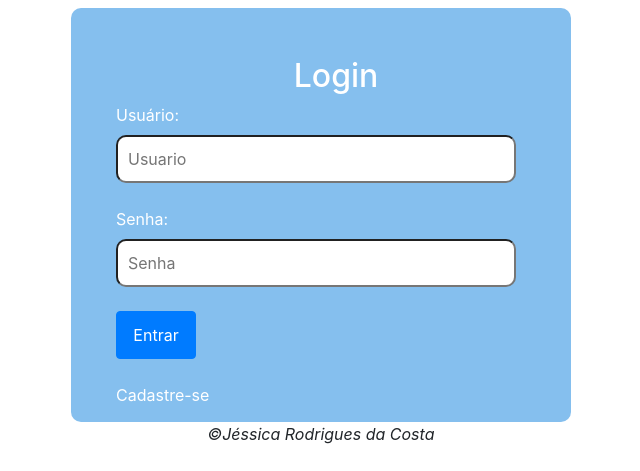
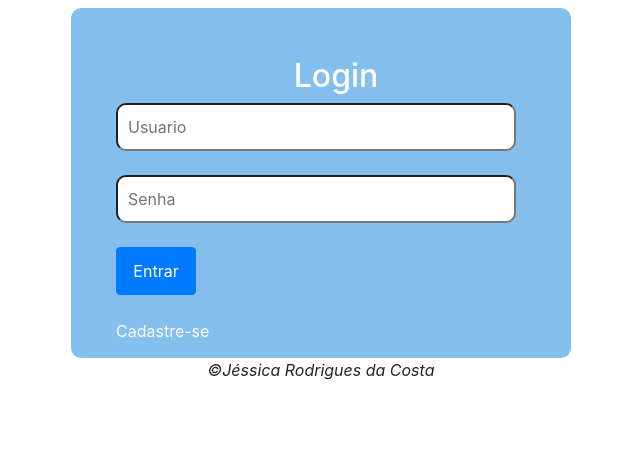
Before and after one commit to JessicaRodriguesdc/SystemTask, a PHP site: page / in a window 1280 px wide. Shown: the part 72-543 px from the top of the page, without its empty margins (319-959 px from the left). Run offline with PHP 8.4, Linux system fonts and the light colour scheme.

Commit message:
no message

```diff
--- a/public/index.php
+++ b/public/index.php
@@ -22,9 +22,7 @@
                 <form action="controller/login.php" method="post">
                 <br>
                 <h2><center>Login</center></h2>
-                    <label>Usuário:</label><br>
                     <input type="email" id="email" name="email" placeholder="Usuario" required="" autocomplete="off"><br><br>
-                    <label>Senha:</label><br>
                     <input type="password" id="password" name="password" placeholder="Senha" required="" autocomplete="off"><br><br>
                     <input type="submit" id="btn" name="button" class="btn btn-primary" value="Entrar"><br><br>
                     <a href="view/cadastro.php">Cadastre-se</a>
```
